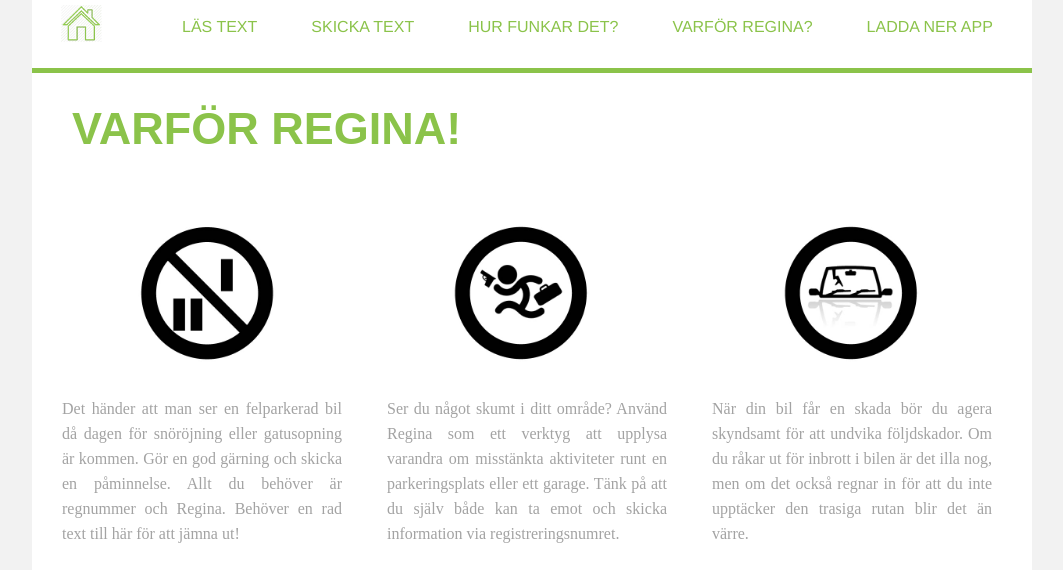
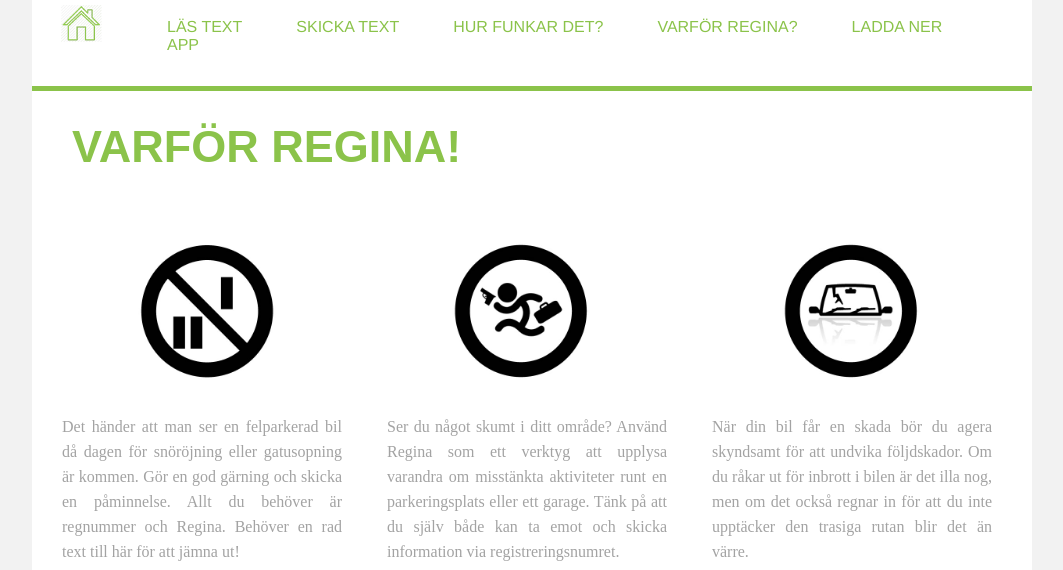
Before and after one commit to jockemalvax/regina, a PHP site: page /regina_json/usecases_for_regina.php in a window 1280 px wide. Shown: the top 570 px of the page, without its empty margins (108-1171 px from the left). Run offline with PHP 8.4, Linux system fonts and the light colour scheme.

Commit message:
Menu fixes

```diff
--- a/read_text_with_regina.php
+++ b/read_text_with_regina.php
@@ -402,10 +402,10 @@ font-family: Arial,Gotham, Helvetica Neue, Helvetica,sans-serif;
 <div class="container">
   <!-- Navigation -->
   <header>
-      <a href="index.php"><h4 class="logo"><img src="pix/home.png" width="50px" height="40px"></h4></a>
-    <div style="position:relative; left:0px; top: 18px; width: 1000px;" >
+      <a href="index.php"><h4 class="logo" style="width:50px;"><img src="pix/home.png" width="50px" height="40px"></h4></a>
+    <div style="position:relative; left:60px; top: 18px; width: 900px; align:left;">
 
-       <a href="read_text_with_regina.php" style="padding:25px;">LÄS TEXT</a>
+       <a href="read_text_with_regina.php" style="padding-right:25px;">LÄS TEXT</a>
        <a href="send_text_to_regnumber.php" style="padding:25px;">SKICKA TEXT</a>
      <a href="api_functionality_regina.php" style="padding:25px;">HUR FUNKAR DET?</a>
      <a href="usecases_for_regina.php" style="padding:25px;">VARFÖR REGINA?</a>
--- a/send_text_to_regnumber.php
+++ b/send_text_to_regnumber.php
@@ -366,10 +366,10 @@ font-family: Arial,Gotham, Helvetica Neue, Helvetica,sans-serif;
 <div class="container">
   <!-- Navigation -->
   <header>
-    <a href="index.php"><h4 class="logo"><img src="pix/home.png" width="50px" height="40px"></h4></a>
-    <div style="position:relative; left:0px; top: 18px; width: 1000px;" >
+      <a href="index.php"><h4 class="logo" style="width:50px;"><img src="pix/home.png" width="50px" height="40px"></h4></a>
+    <div style="position:relative; left:60px; top: 18px; width: 900px; align:left;">
 
-       <a href="read_text_with_regina.php" style="padding:25px;">LÄS TEXT</a>
+       <a href="read_text_with_regina.php" style="padding-right:25px;">LÄS TEXT</a>
        <a href="send_text_to_regnumber.php" style="padding:25px;">SKICKA TEXT</a>
      <a href="api_functionality_regina.php" style="padding:25px;">HUR FUNKAR DET?</a>
      <a href="usecases_for_regina.php" style="padding:25px;">VARFÖR REGINA?</a>
--- a/usecases_for_regina.php
+++ b/usecases_for_regina.php
@@ -305,10 +305,10 @@ font-family: Arial,Gotham, Helvetica Neue, Helvetica,sans-serif;
 <div class="container">
   <!-- Navigation -->
 	<header>
-      <a href="index.php"><h4 class="logo"><img src="pix/home.png" width="50px" height="40px"></h4></a>
-    <div style="position:relative; left:0px; top: 18px; width: 1000px;" >
+			<a href="index.php"><h4 class="logo" style="width:50px;"><img src="pix/home.png" width="50px" height="40px"></h4></a>
+		<div style="position:relative; left:60px; top: 18px; width: 900px; align:left;">
 
-       <a href="read_text_with_regina.php" style="padding:25px;">LÄS TEXT</a>
+			 <a href="read_text_with_regina.php" style="padding-right:25px;">LÄS TEXT</a>
 			 <a href="send_text_to_regnumber.php" style="padding:25px;">SKICKA TEXT</a>
 		 <a href="api_functionality_regina.php" style="padding:25px;">HUR FUNKAR DET?</a>
 		 <a href="usecases_for_regina.php" style="padding:25px;">VARFÖR REGINA?</a>
```
Also changed, not shown: api_functionality_regina.php (+3 -16 lines), index.php (+5 -13 lines). Lines whose indentation alone changed are shown as unchanged.
